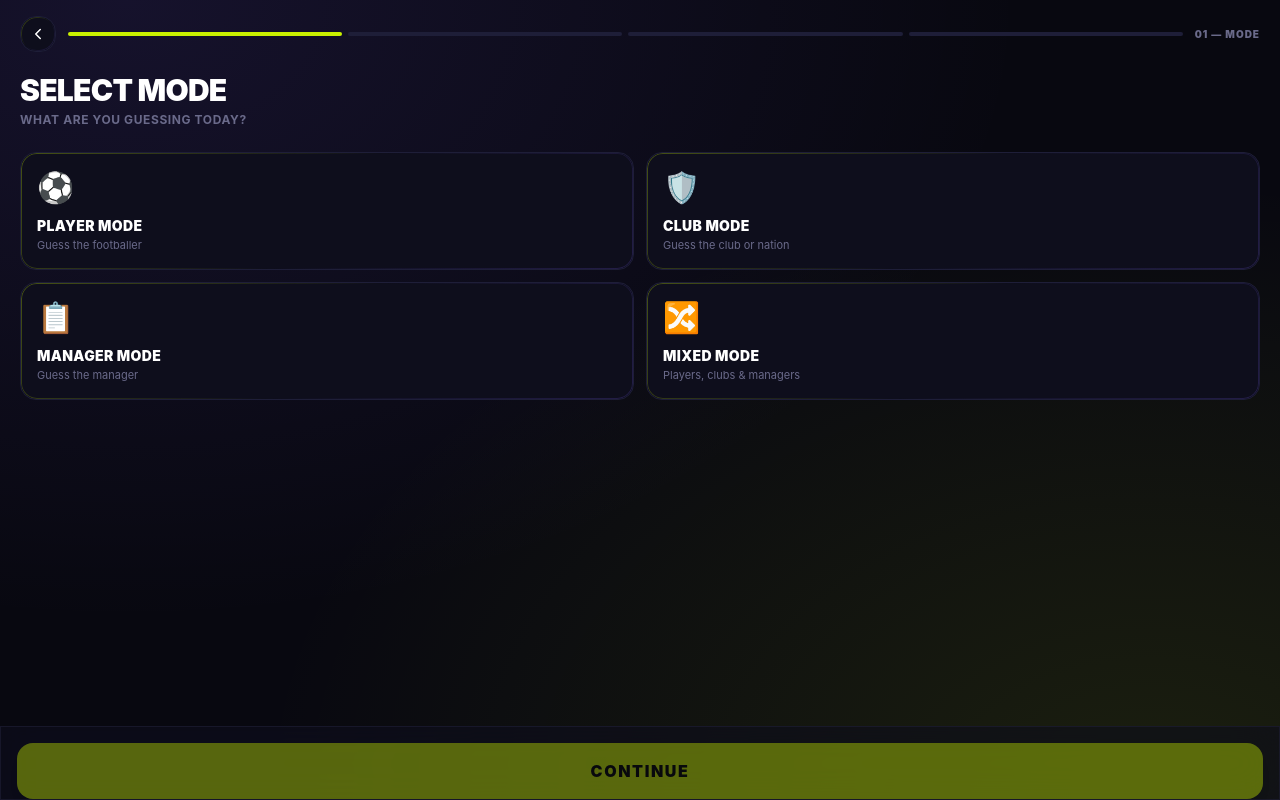
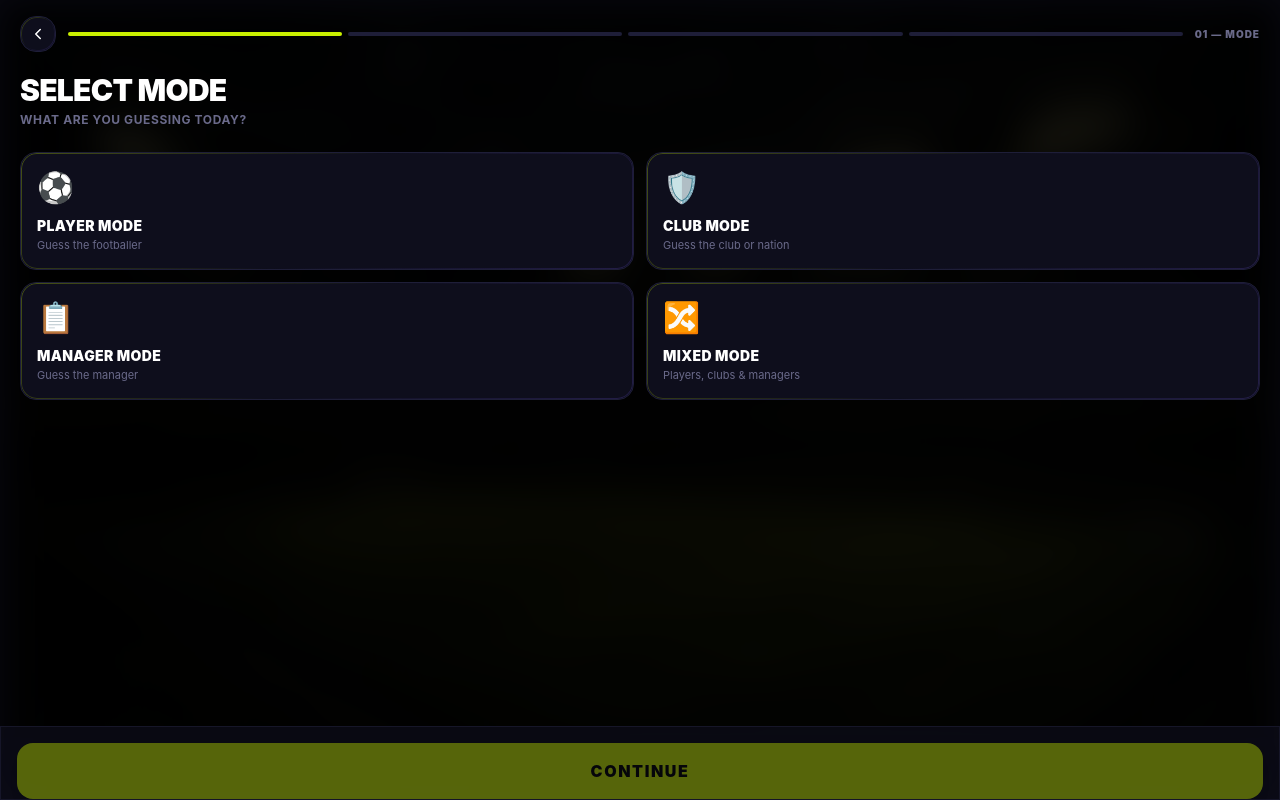
Before and after one commit to jdmc2504-sketch/false9, a Next.js app: page /create in a window 1280 px wide. Built offline with nearby package versions, Linux system fonts and the light colour scheme.

Commit message:
Updated stadium background globals.css
Patch Update 0.1.0

```diff
--- a/src/app/globals.css
+++ b/src/app/globals.css
@@ -77,11 +77,22 @@ body {
   box-shadow: 0 0 20px color-mix(in srgb, var(--accent) 40%, transparent);
 }
 
-/* ── Dramatic gradient background ── */
+/* ── Inner screens: blurred stadium background ── */
+/* Home screen handles its own background, so hud-bg is only for inner pages */
 .hud-bg {
-  background-image:
-    radial-gradient(ellipse at 10% 0%, color-mix(in srgb, var(--accent) 12%, transparent) 0%, transparent 55%),
-    radial-gradient(ellipse at 90% 100%, color-mix(in srgb, var(--pitch) 10%, transparent) 0%, transparent 55%);
+  position: relative;
+  isolation: isolate;
+}
+
+.hud-bg::before {
+  content: '';
+  position: absolute;
+  inset: 0;
+  z-index: -1;
+  background-image: url('/stadium.jpg');
+  background-size: cover;
+  background-position: center;
+  filter: blur(18px) brightness(0.12);
 }
 
 /* ── HUD pill badge ── */
```
